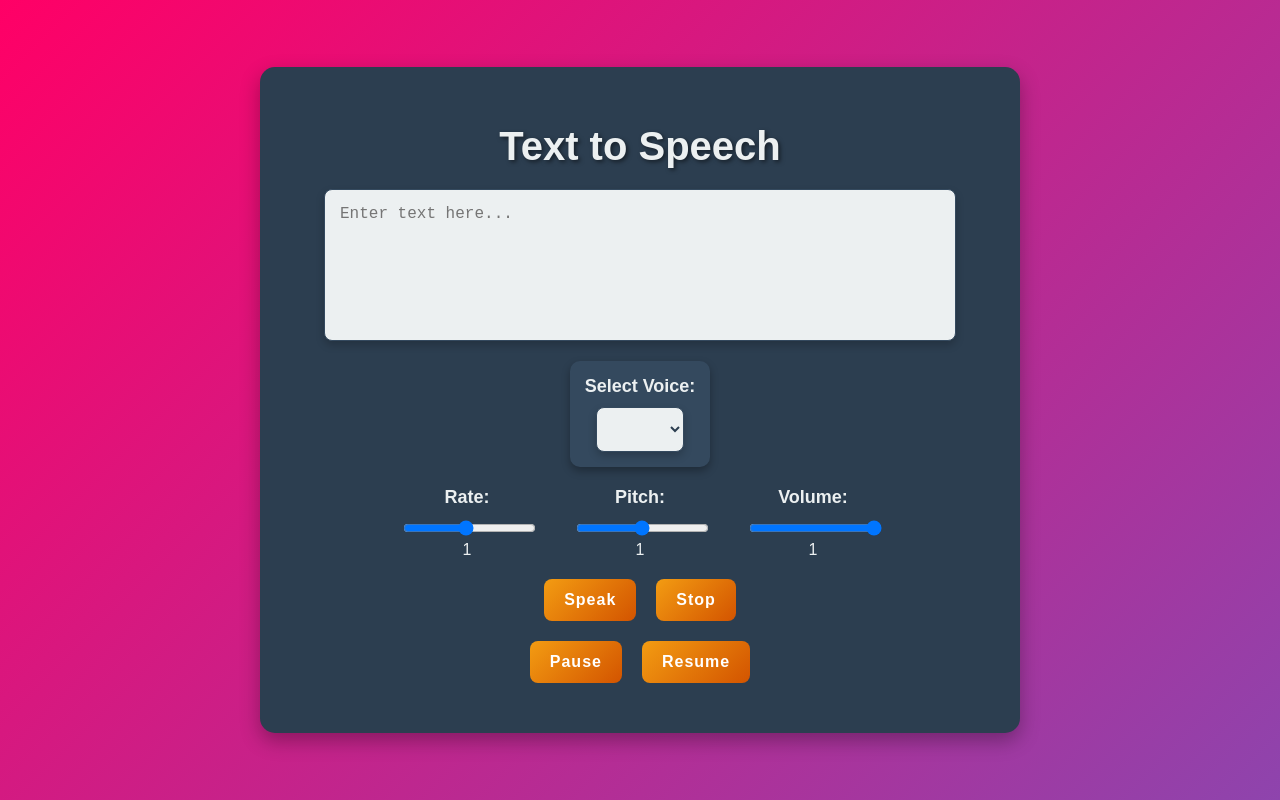
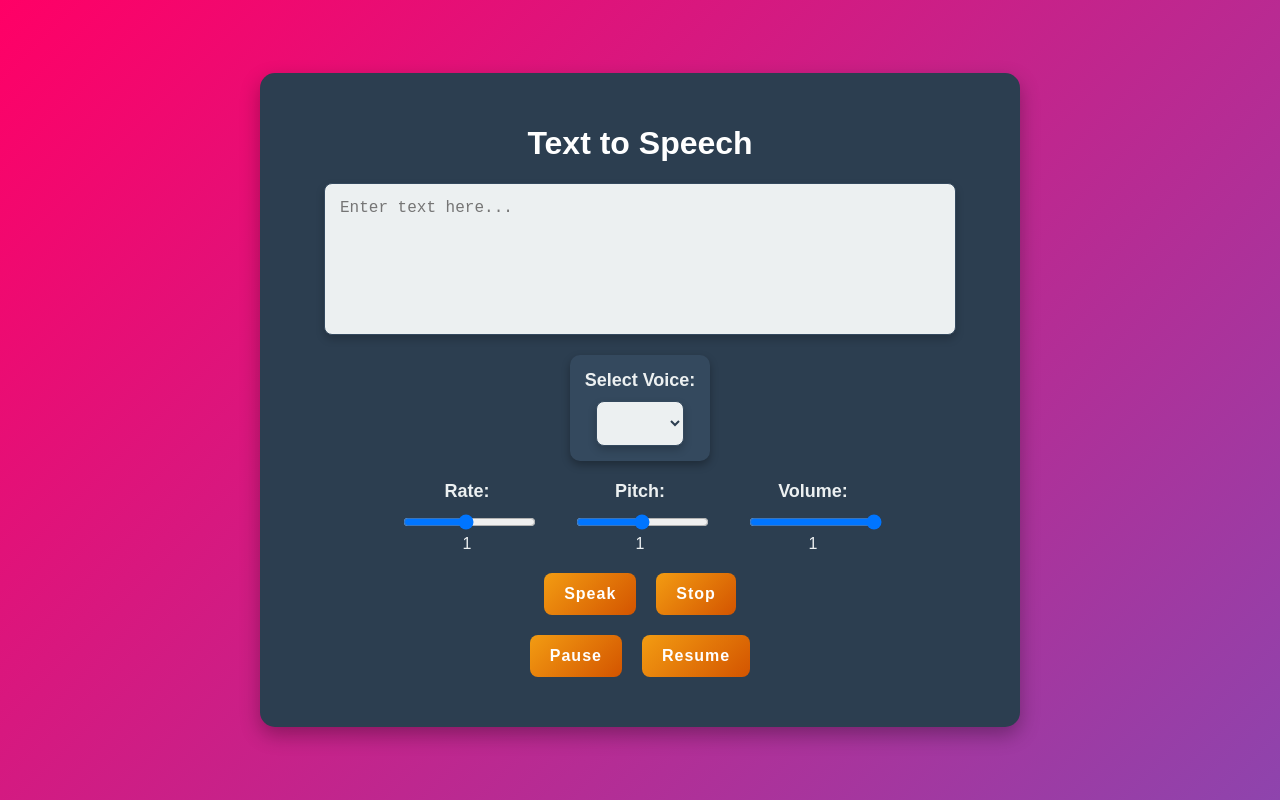
Before and after one commit to Dwip-Pandya/text-to-speech, a plain HTML site: page index.html in a window 1280 px wide. Drawn offline with Linux system fonts and the light colour scheme.

Commit message:
styles.css

```diff
--- a/styles.css
+++ b/styles.css
@@ -24,14 +24,6 @@ body {
     flex-direction: column;
     align-items: center;
 }
-h1 {
-    text-align: center;
-    margin-bottom: 20px;
-    font-size: 2.5em;
-    color: #ecf0f1;
-    text-shadow: 2px 2px 4px rgba(0, 0, 0, 0.5);
-}
-
 textarea {
     width: 100%;
     max-width: 600px;
```
